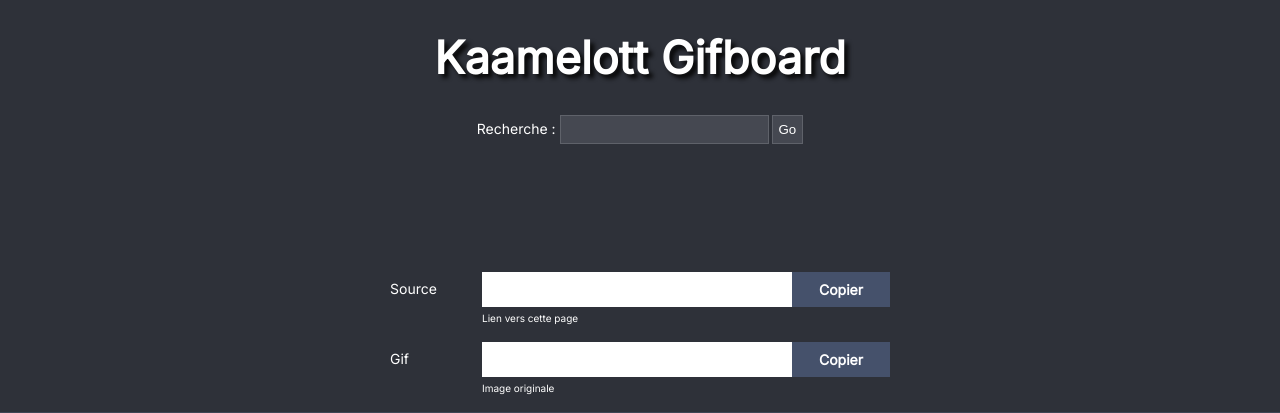
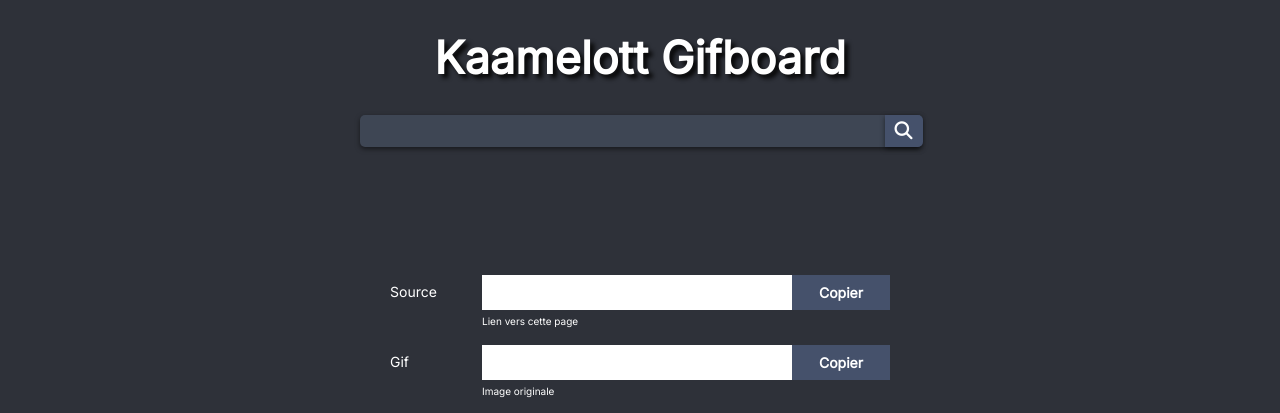
Before and after one commit to kaamelott-gifboard/kaamelott-gifboard, a Symfony app: template templates/gif.html.twig in a window 1280 px wide. Shown: the top 413 px of the page. Run offline with Twig, Linux system fonts and the light colour scheme; the template is opened without the code that fills it, so the values that code supplies are empty; some libraries are stand-ins or nearby versions.

Commit message:
New look for the search bar

```diff
--- a/public/css/mobile.css
+++ b/public/css/mobile.css
@@ -39,3 +39,7 @@ h1 {
     margin: 0 auto;
     position: relative;
 }
+
+.input-quote {
+    width: 90%;
+}
--- a/public/css/styles.css
+++ b/public/css/styles.css
@@ -43,11 +43,6 @@ a {
     background-color: #3e4654;
 }
 
-.block {
-    width: 375px;
-    margin: 0 auto 30px auto;
-}
-
 .characters {
     width: 80%;
     margin: auto auto 40px auto;
@@ -66,21 +61,54 @@ a {
 }
 
 .icon-light-shadow {
-    -webkit-box-shadow: 7px 8px 7px -8px rgba(255, 255, 255, 0.8);
-    -moz-box-shadow: 7px 8px 7px -8px rgba(255, 255, 255, 0.8);
-    box-shadow: 7px 8px 7px -8px rgba(255, 255, 255, 0.8);
+    -webkit-box-shadow: 0 0 10px 0 rgba(255, 255, 255, 0.8);
+    -moz-box-shadow: 0 0 10px 0 rgba(255, 255, 255, 0.8);
+    box-shadow: 0 0 10px 0 rgba(255, 255, 255, 0.8);
 }
 
-.search {
-    padding-left: 5px;
-    border: 1px solid #5f626a;
-    background-color: #454851;
-    color: #ffffff;
-    line-height: 25px;
+.input-block {
+    text-align: center;
+    width: 95%;
+    margin: 0 auto 30px auto;
+    position: relative;
+    display: block;
 }
 
 .input-quote {
-    width: 200px;
+    padding-left: 10px;
+    line-height: 30px;
+    border: none;
+    width: 50%;
+    outline: none;
+    border-top-left-radius: 5px;
+    border-bottom-left-radius: 5px;
+    background-color: #3e4654;
+    color: #C6C6C6;
+    -webkit-box-shadow: 0 2px 5px rgba(0, 0, 0, 0.5);
+    -moz-box-shadow: 0 2px 5px rgba(0, 0, 0, 0.5);
+    box-shadow: 0 2px 5px rgba(0, 0, 0, 0.5);
+}
+
+.input-quote::placeholder {
+    color: #c6c6c6;
+}
+
+.search-quote {
+    padding: 0 10px 0 10px;
+    line-height: 32px;
+    outline: none;
+    background: #45516b;
+    color: white;
+    font-size: 18px;
+    border: none;
+    cursor: pointer;
+    position: absolute;
+    border-top-right-radius: 5px;
+    border-bottom-right-radius: 5px;
+    margin-left: -35px;
+    -webkit-box-shadow: 0 2px 5px rgba(0, 0, 0, 0.5);
+    -moz-box-shadow: 0 2px 5px rgba(0, 0, 0, 0.5);
+    box-shadow: 0 2px 5px rgba(0, 0, 0, 0.5);
 }
 
 .square_btn {
--- a/public/js/script.js
+++ b/public/js/script.js
@@ -45,7 +45,7 @@ window.onload = function(){
             if (countXhr.status >= 200 && countXhr.status < 300) {
                 let data = JSON.parse(countXhr.responseText);
 
-                input.placeholder = 'Parmi près de '.concat(data, ' répliques...');
+                input.placeholder = 'Recherche parmi près de '.concat(data, ' répliques...');
             } else {
                 // @todo: handle error
             }
--- a/templates/base.html.twig
+++ b/templates/base.html.twig
@@ -6,15 +6,19 @@
         <title>{% block title %}Les meilleures répliques de Kaamelott en GIFs{% endblock %}</title>
 
         <meta charset="UTF-8">
-        <meta name="description" content="{{ description }}">
         <meta http-equiv="X-UA-Compatible" content="IE=edge">
         <meta name="viewport" content="width=device-width, initial-scale=1.0, maximum-scale=1.0, user-scalable=0" />
+        <meta name="author" content="Kaamelott Gifboard"/>
+        <meta name="keywords" content="Kaamelott GIFs, GIFs animés, GIFs">
 
         <meta property="og:site_name" content="Kaamelott Gifboard">
         <meta property="og:locale" content="fr_FR">
-        <meta property="og:title" content="Les meilleures répliques de Kaamelott en GIFs">
+
+        {% block canonical %}<link rel="canonical" href="https://kaamelott-gifboard.fr"/>{% endblock %}
 
         {% block meta -%}
+        <meta name="description" content="{{ description }}">
+        <meta property="og:title" content="Les meilleures répliques de Kaamelott en GIFs">
         <meta property="og:type" content="website">
         <meta property="og:url" content="https://kaamelott-gifboard.fr">
         <meta property="og:image" content="{{ absolute_url(asset('images/kg.png')) }}">
@@ -26,6 +30,7 @@
         <link rel="stylesheet" href="{{ asset('css/mobile.css') }}" media="screen and (max-width: 900px)" />
         {% endblock %}
 
+        <script src="https://use.fontawesome.com/251fdfe15b.js"></script>
         <script async src="https://www.googletagmanager.com/gtag/js?id=G-KK4X4869Y1"></script>
         <script>
             window.dataLayer = window.dataLayer || [];
--- a/templates/body.html.twig
+++ b/templates/body.html.twig
@@ -3,11 +3,10 @@
 {% import 'macros/input-copy.html.twig' as copy %}
 
 {% block body %}
-    <div class="block">
+    <div class="input-block">
         <form action="{{ path('search_quote') }}">
-            <label for="quotes">Recherche :</label>
-            <input id="quotes" type="text" name="search" class="search input-quote" value="{{ app.request.get('search') }}" data-url="{{ path('search_count') }}" />
-            <input class="search" type="submit" value="Go" />
+            <input id="quotes" type="text" name="search" class="input-quote" value="{{ app.request.get('search') }}" data-url="{{ path('search_count') }}" />
+            <button type="submit" class="search-quote"><i class="fa fa-search"></i></button>
         </form>
     </div>
 
```
